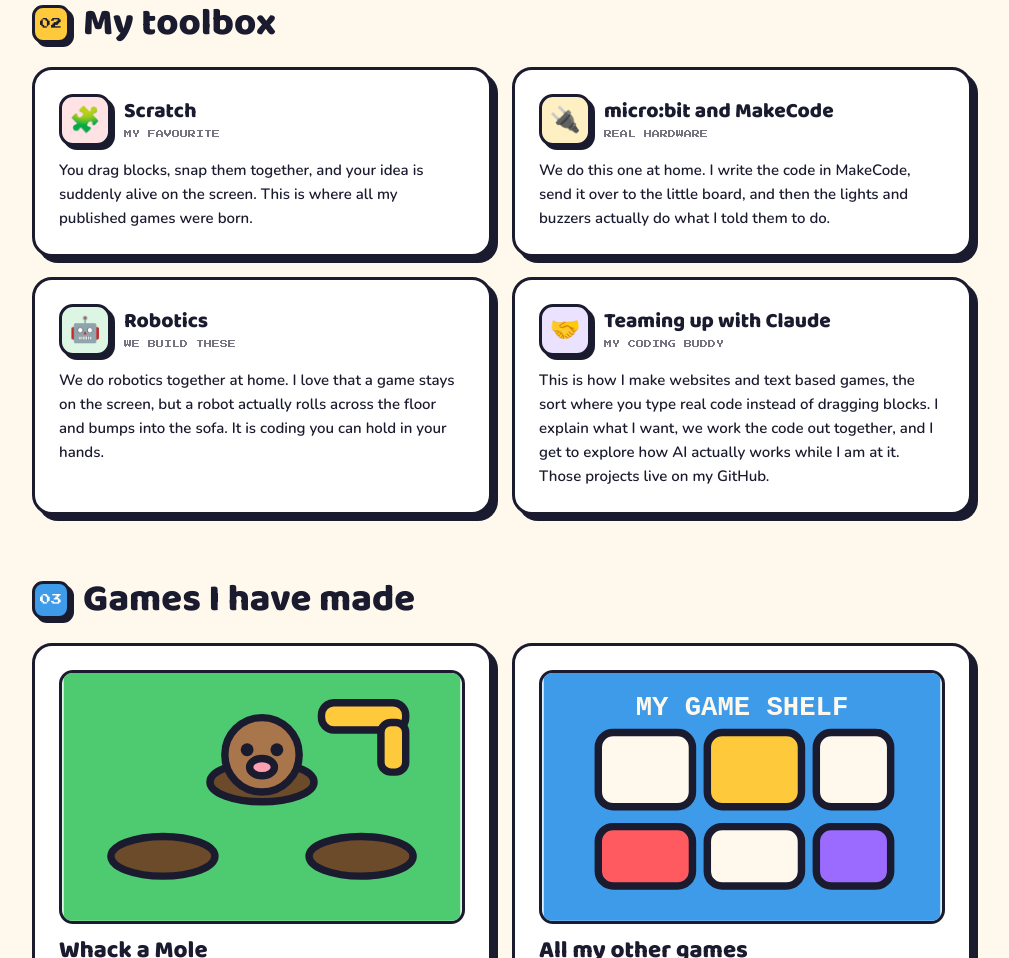
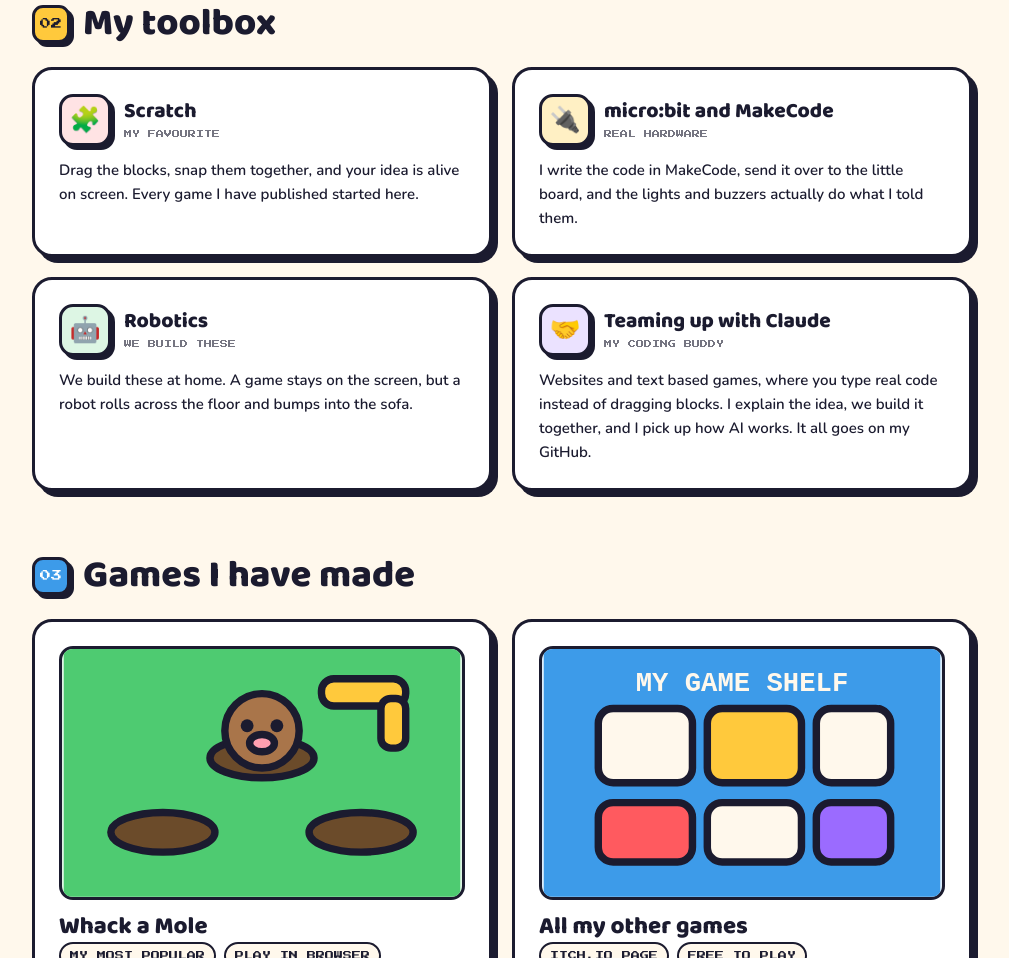
Before and after one commit to nirthicm/nirthicm.github.io, a plain HTML site: page index.html in a window 1280 px wide. Shown: the part 1332-2290 px from the top of the page, without its empty margins (138-1147 px from the left). Drawn offline with nearby package versions, Linux system fonts and the light colour scheme.

Commit message:
Tighten the toolbox copy
Co-Authored-By: Claude Opus 5 <noreply@anthropic.com>
Claude-Session: https://claude.ai/code/session_01UYJtonRfCCQLcyGQFYYST6

```diff
--- a/index.html
+++ b/index.html
@@ -355,7 +355,7 @@
             <span class="lvl">MY FAVOURITE</span>
           </div>
         </div>
-        <p>You drag blocks, snap them together, and your idea is suddenly alive on the screen. This is where all my published games were born.</p>
+        <p>Drag the blocks, snap them together, and your idea is alive on screen. Every game I have published started here.</p>
       </div>
 
       <div class="card tool">
@@ -366,7 +366,7 @@
             <span class="lvl">REAL HARDWARE</span>
           </div>
         </div>
-        <p>We do this one at home. I write the code in MakeCode, send it over to the little board, and then the lights and buzzers actually do what I told them to do.</p>
+        <p>I write the code in MakeCode, send it over to the little board, and the lights and buzzers actually do what I told them.</p>
       </div>
 
       <div class="card tool">
@@ -377,7 +377,7 @@
             <span class="lvl">WE BUILD THESE</span>
           </div>
         </div>
-        <p>We do robotics together at home. I love that a game stays on the screen, but a robot actually rolls across the floor and bumps into the sofa. It is coding you can hold in your hands.</p>
+        <p>We build these at home. A game stays on the screen, but a robot rolls across the floor and bumps into the sofa.</p>
       </div>
 
       <div class="card tool">
@@ -388,7 +388,7 @@
             <span class="lvl">MY CODING BUDDY</span>
           </div>
         </div>
-        <p>This is how I make websites and text based games, the sort where you type real code instead of dragging blocks. I explain what I want, we work the code out together, and I get to explore how AI actually works while I am at it. Those projects live on my GitHub.</p>
+        <p>Websites and text based games, where you type real code instead of dragging blocks. I explain the idea, we build it together, and I pick up how AI works. It all goes on my GitHub.</p>
       </div>
 
     </div>
```
